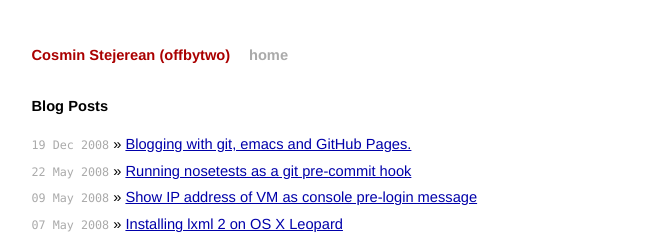
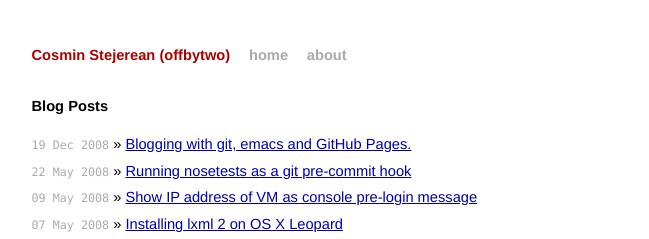
Before and after one commit to cosmin/cosmin.github.io, a Jekyll site: the page built from index.html, in a window 1280 px wide. Shown: the top 239 px of the page, without its empty margins (315-964 px from the left). Built offline with Jekyll 4.4.1, drawn with Linux system fonts in a browser that asks for light colours.

Commit message:
added link to about me page

```diff
--- a/_layouts/default.html
+++ b/_layouts/default.html
@@ -20,6 +20,7 @@
   <div class="title">
     <a href="/">Cosmin Stejerean (offbytwo)</a>
     <a class="extra" href="/">home</a>
+    <a class="extra" href="/about.html">about</a>
   </div>
 
   {{ content }}
```
